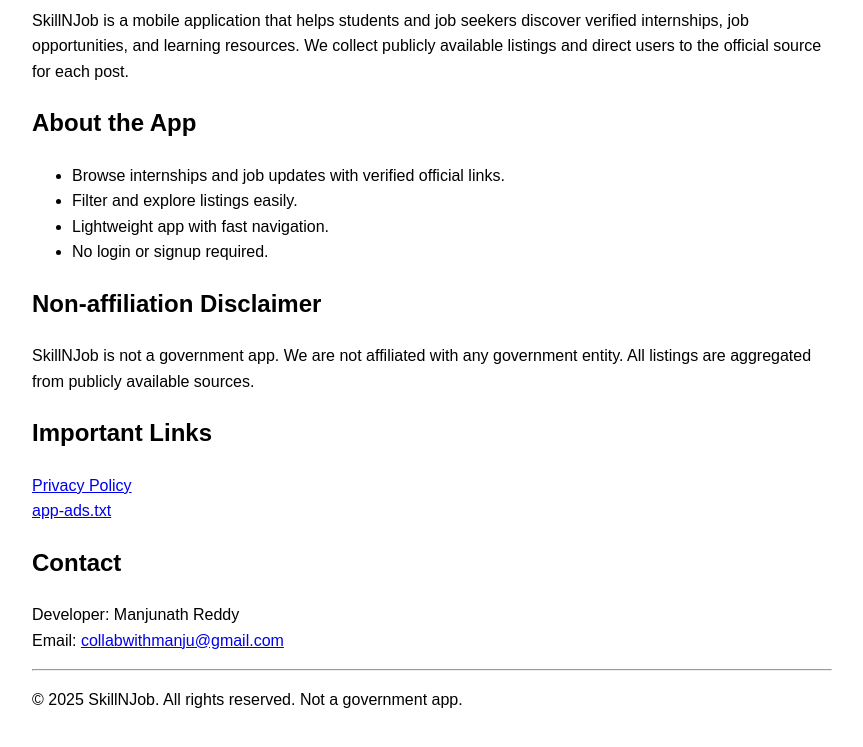
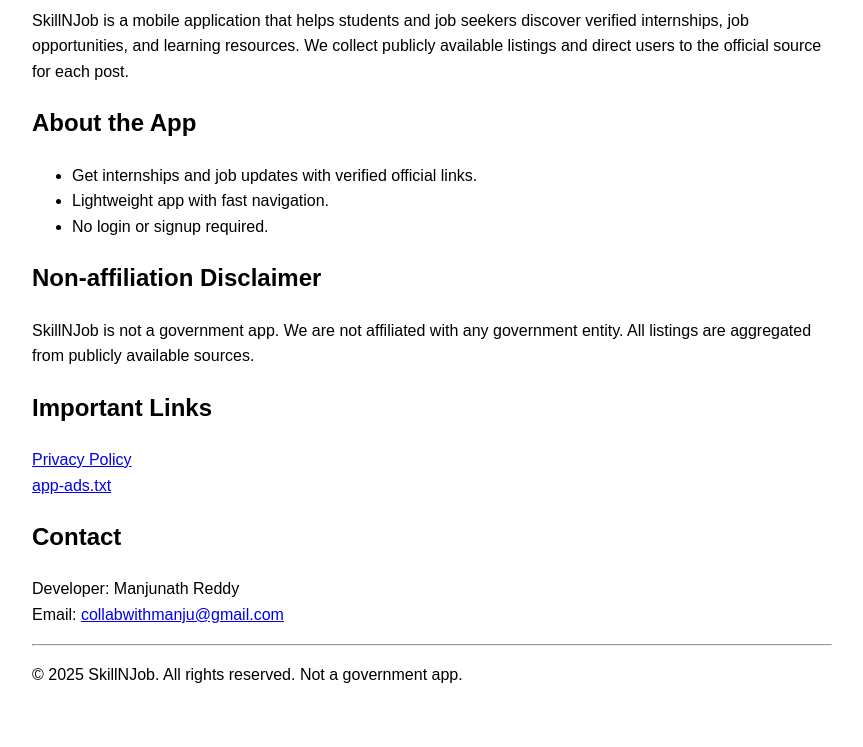
Before and after one commit to ManjunathReddy10/skillnjob, a plain HTML site: page index.html in a window 1280 px wide. Shown: the part 105-852 px from the top of the page, without its empty margins (208-1071 px from the left). Drawn offline with Linux system fonts and the light colour scheme.

Commit message:
Update index.html

```diff
--- a/index.html
+++ b/index.html
@@ -16,8 +16,7 @@
 
 <h2>About the App</h2>
 <ul>
-    <li>Browse internships and job updates with verified official links.</li>
-    <li>Filter and explore listings easily.</li>
+    <li>Get internships and job updates with verified official links.</li>
     <li>Lightweight app with fast navigation.</li>
     <li>No login or signup required.</li>
 </ul>
```
